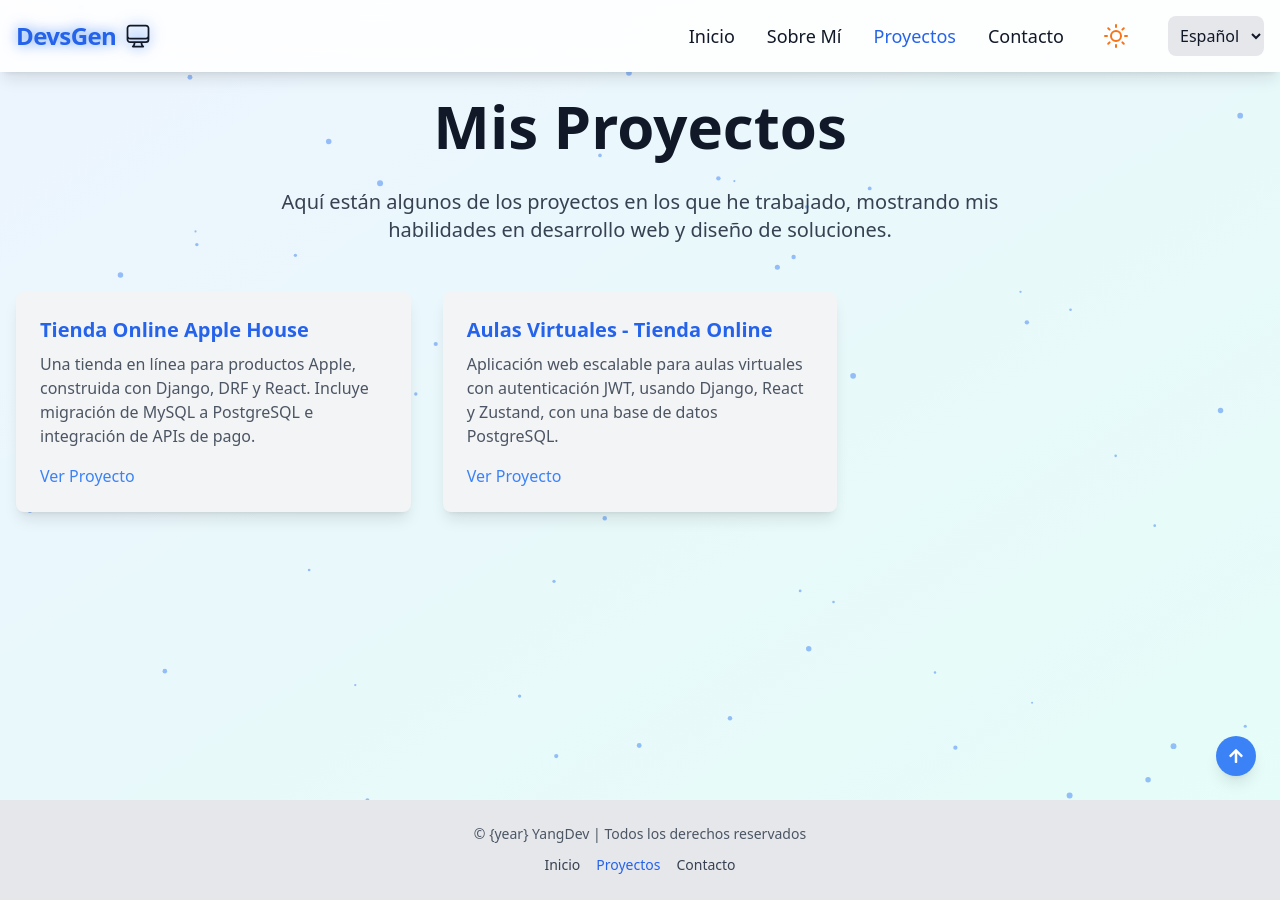
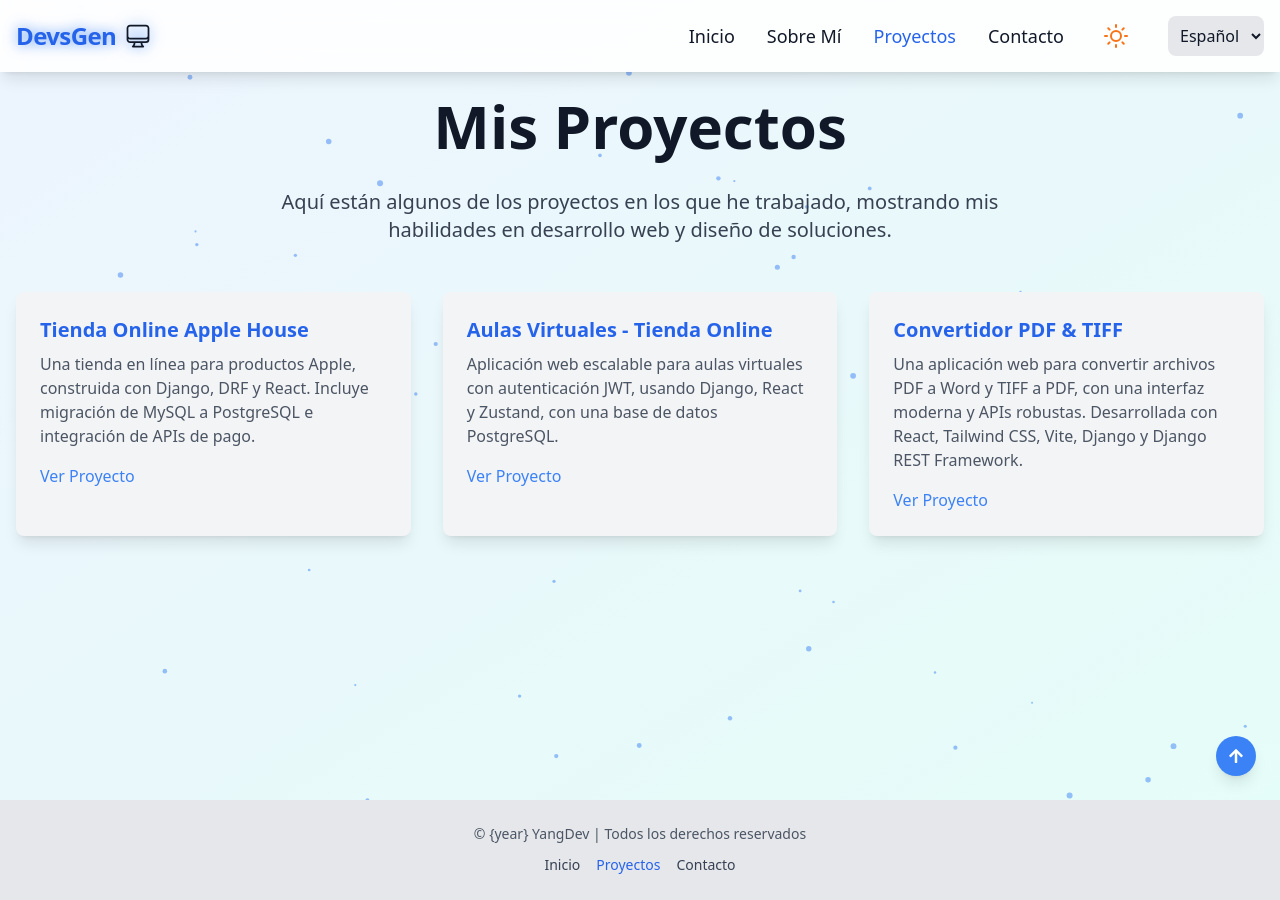
Before and after one commit to Yangluigie/portafolio, a React (Vite) app: page /projects in a window 1280 px wide. Built offline with nearby package versions, Linux system fonts and the light colour scheme.

Commit message:
add project pdf and tiff converter

```diff
--- a/src/i18n.jsx
+++ b/src/i18n.jsx
@@ -58,6 +58,10 @@ const resources = {
       project_virtual_classrooms_description:
         "Aplicación web escalable para aulas virtuales con autenticación JWT, usando Django, React y Zustand, con una base de datos PostgreSQL.",
       project_see_project: "Ver Proyecto",
+      // Nuevo proyecto: PDF & TIFF Converter
+      project_pdf_converter_title: "Convertidor PDF & TIFF",
+      project_pdf_converter_description:
+        "Una aplicación web para convertir archivos PDF a Word y TIFF a PDF, con una interfaz moderna y APIs robustas. Desarrollada con React, Tailwind CSS, Vite, Django y Django REST Framework.",
       // Contact
       contact_title: "Contáctame",
       contact_description:
@@ -131,6 +135,10 @@ const resources = {
       project_virtual_classrooms_description:
         "Scalable web application for virtual classrooms with JWT authentication, using Django, React, and Zustand, with a PostgreSQL database.",
       project_see_project: "See Project",
+      // Nuevo proyecto: PDF & TIFF Converter
+      project_pdf_converter_title: "PDF & TIFF Converter",
+      project_pdf_converter_description:
+        "A web application for converting PDF files to Word and TIFF to PDF, featuring a modern interface and robust APIs. Built with React, Tailwind CSS, Vite, Django, and Django REST Framework.",
       // Contact
       contact_title: "Contact Me",
       contact_description:
--- a/src/pages/Projects.jsx
+++ b/src/pages/Projects.jsx
@@ -2,7 +2,7 @@
 import { motion, useInView, useAnimation } from "framer-motion";
 import { useRef, useState } from "react";
 import { FaArrowUp, FaReact, FaPython } from "react-icons/fa";
-import { SiDjango, SiPostgresql } from "react-icons/si";
+import { SiDjango, SiPostgresql, SiTailwindcss } from "react-icons/si";
 import Particles from "react-particles";
 import { loadFull } from "tsparticles";
 import { Helmet } from "react-helmet-async";
@@ -70,6 +70,17 @@ const projects = [
       { name: "Zustand", icon: <FaReact /> },
     ],
     link: "https://github.com/yourusername/virtual-classrooms",
+  },
+  {
+    translationKey: "project_pdf_converter",
+    skills: [
+      { name: "React", icon: <FaReact /> },
+      { name: "Tailwind CSS", icon: <SiTailwindcss /> },
+      { name: "Django", icon: <SiDjango /> },
+      { name: "Django REST Framework", icon: <SiDjango /> },
+      { name: "Vite", icon: <FaReact /> }, // Usamos FaReact como placeholder para Vite
+    ],
+    link: "https://pdf-converter-free.netlify.app",
   },
 ];
 
```
